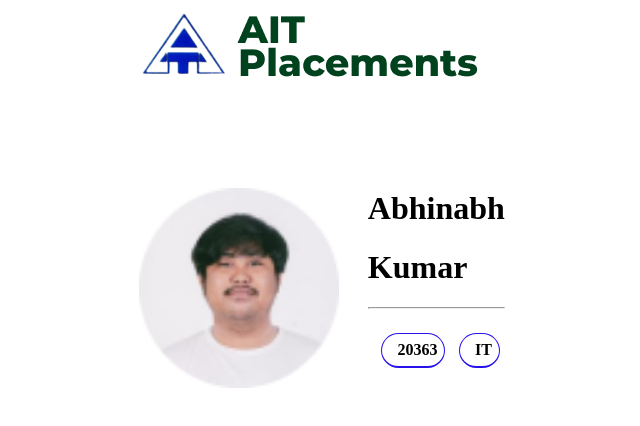
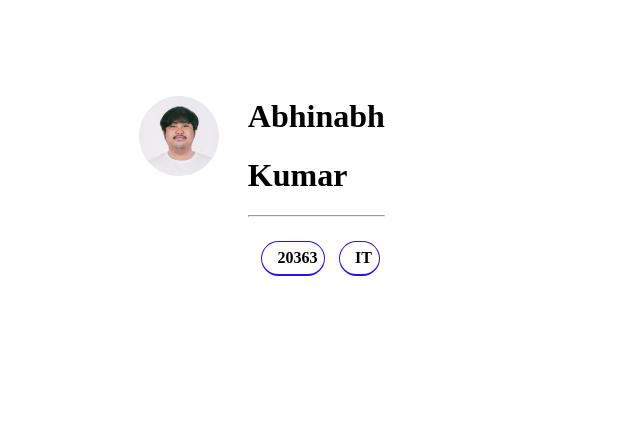
Before and after one commit to GeneralChauhan/AIT-Placements-DevLok, a React (Create React App) app in the folder placements/: page /profile in a window 1280 px wide. Shown: the top 426 px of the page, without its empty margins (181-821 px from the left). Built offline with nearby package versions, Linux system fonts and the light colour scheme.

Commit message:
updated profile

```diff
--- a/placements/src/components/Profile/Profile.js
+++ b/placements/src/components/Profile/Profile.js
@@ -3,24 +3,19 @@ import '../Profile/Profile.css';
 import ProfileData from '../Profile/ProfileData.json';
 import userpic from '../../assets/user.png';
 import logo from '../../assets/Logo.png';
-import Sidebar from '../SideBar/sidebar'
 
 
 
 const Profile = (props) => {
     return(
 
-        <div className="container ">
+        <div className="containe ">
         {/* <Sidebar/> */}
             <form method="" className="emp-profile">
 
-                <div className="Profilelogo">
-                    <img src={logo} alt="Userpic" />
-
-                </div>
                 <div className="userdata ">
                     <div className="userimage">
-                        <img src={userpic} alt="Userpic" className="userimg" width="200" height="200"/>
+                        <img src={userpic} alt="Userpic" className="userimg"/>
 
                     </div>
                     <div className="aboutuser">
```
Also changed, not shown: placements/src/components/Profile/Profile.css (+0 -9 lines).
